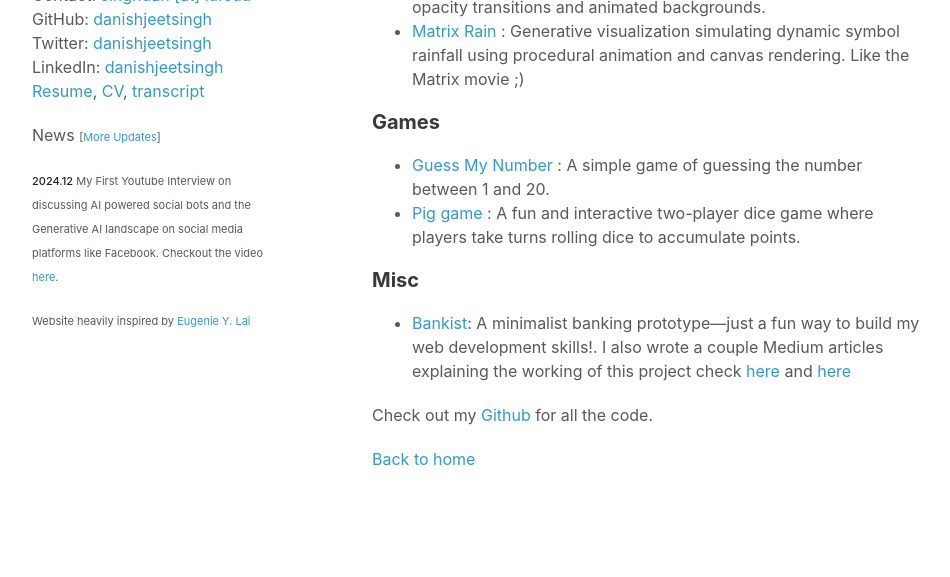
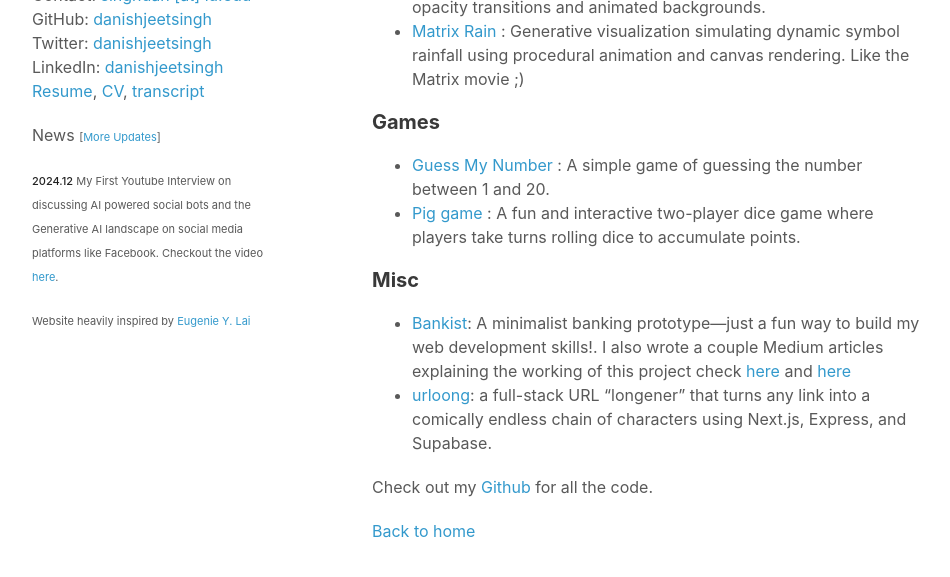
Before and after one commit to DanishjeetSingh/danishjeetsingh.github.io, a Jekyll site: the page built from projects.md, in a window 1280 px wide and 933 px high, cut to the strip 320-897 px from the top of the window. Shown: the whole strip, without its empty margins (158-1108 px from the left). Built offline with Jekyll 4.4.1, drawn with Linux system fonts in a browser that asks for light colours; a script that is not in the unit is left out.

Commit message:
add: new project link

```diff
--- a/projects.md
+++ b/projects.md
@@ -16,6 +16,7 @@
 
 ## Misc
 - [Bankist](./bankist): A minimalist banking prototype—just a fun way to build my web development skills!. I also wrote a couple Medium articles explaining the working of this project check [here](https://singhdan.medium.com/bankist-when-banking-meets-minimalist-bba5635496d4) and [here](https://singhdan.medium.com/bankist-app-645672a50ae6)
+- [urloong](https://urloong.com/): a full-stack URL “longener” that turns any link into a comically endless chain of characters using Next.js, Express, and Supabase.
 
 Check out my [Github](https://github.com/danishjeetSingh/) for all the code.
 
```
